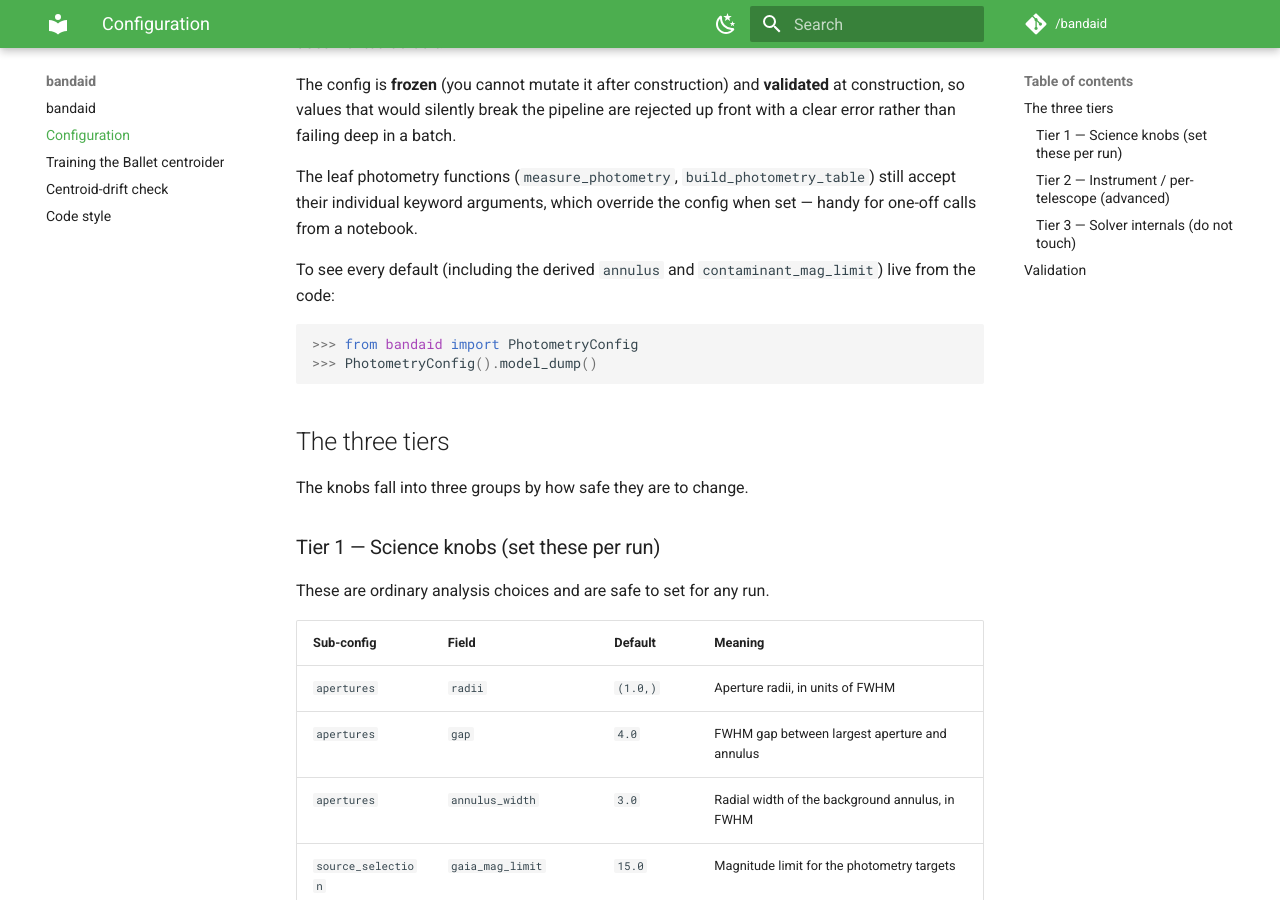
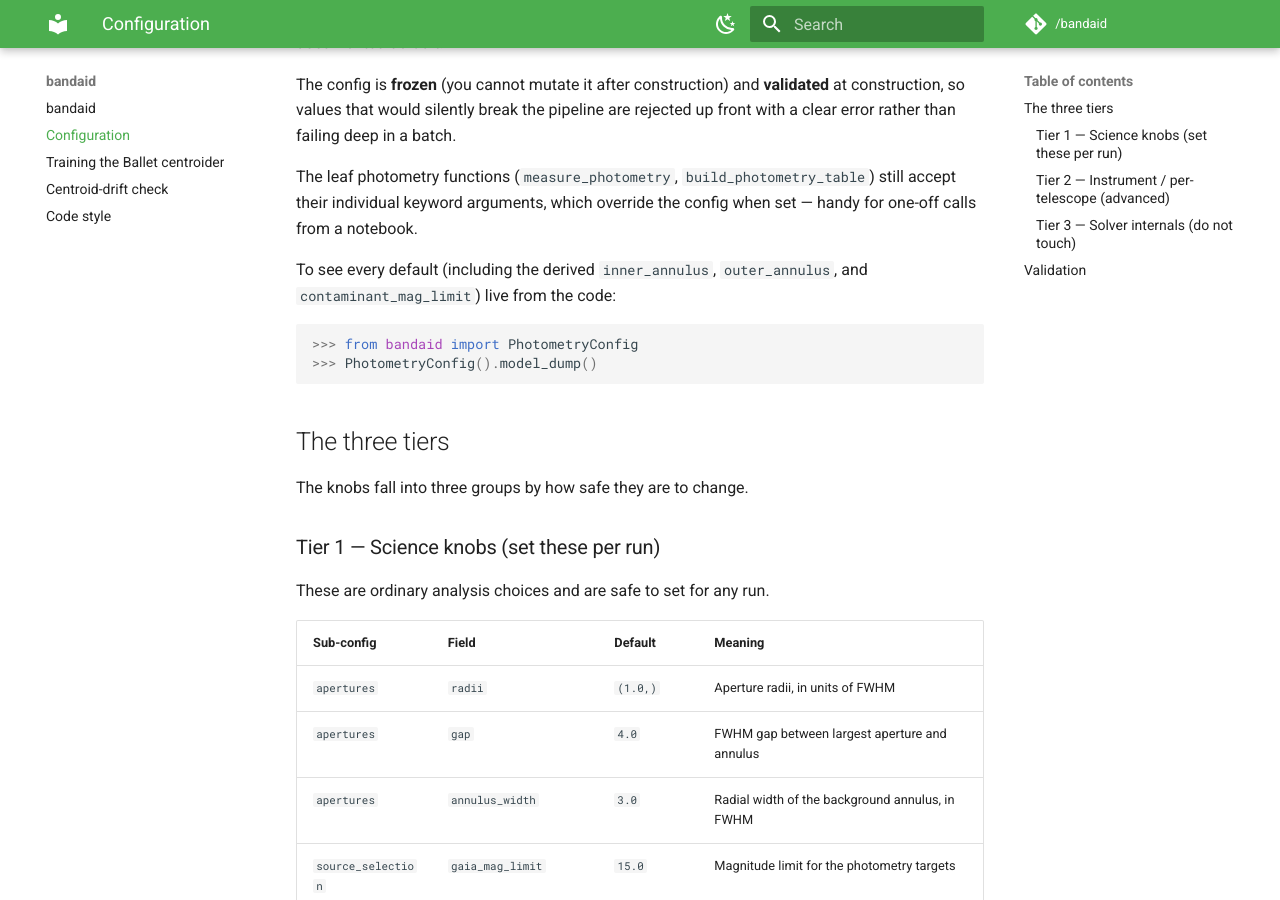
Before and after one commit to mwcraig/bandaid, an MkDocs documentation site: the page built from docs/configuration.md, in a window 1280 px wide and 900 px high, scrolled down 381 px. Built offline with MkDocs 1.6.1 and Material for MkDocs 9.7.7, drawn with Linux system fonts in a browser that asks for light colours.

Commit message:
Fix stale config references in changelog and docs
- CHANGELOG: prepare_batch migration note pointed at PhotometryConfig(detection=...),
  but that field was renamed to source_selection; update to the working form.
- docs/configuration.md: the model_dump() note listed the derived annulus, which is a
  plain property and never appears in model_dump(); list inner_annulus/outer_annulus
  (the computed fields that do) instead.

Co-Authored-By: Claude Opus 4.8 <noreply@anthropic.com>
Claude-Session: https://claude.ai/code/session_01Ub4bReQbJfq8wPQAoLHC1b

````diff
--- a/docs/configuration.md
+++ b/docs/configuration.md
@@ -22,8 +22,8 @@ The leaf photometry functions (`measure_photometry`, `build_photometry_table`)
 still accept their individual keyword arguments, which override the config when
 set — handy for one-off calls from a notebook.
 
-To see every default (including the derived `annulus` and `contaminant_mag_limit`)
-live from the code:
+To see every default (including the derived `inner_annulus`, `outer_annulus`, and
+`contaminant_mag_limit`) live from the code:
 
 ```python
 >>> from bandaid import PhotometryConfig
````
Also changed, not shown: CHANGELOG.md (+2 -1 lines).
